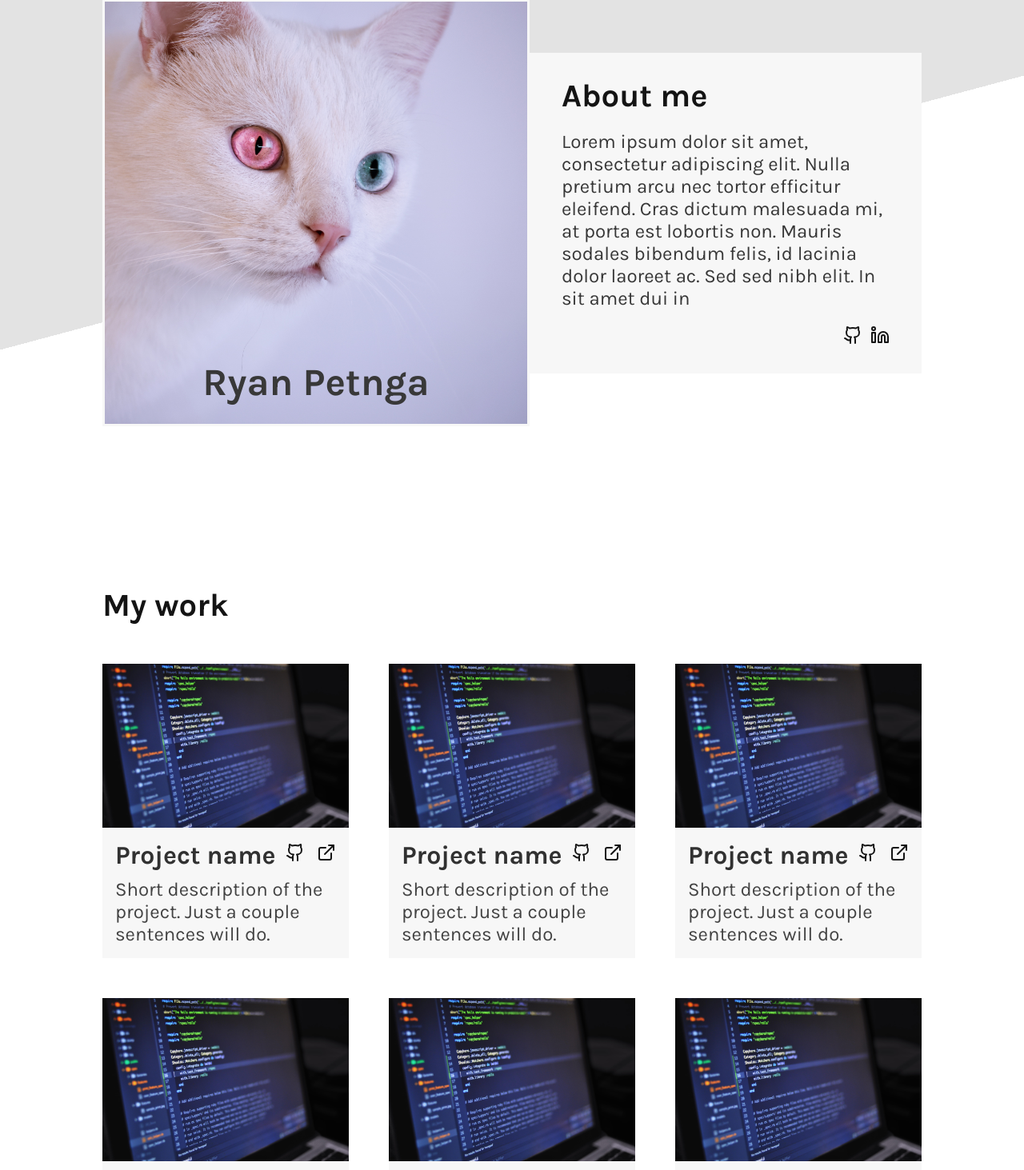
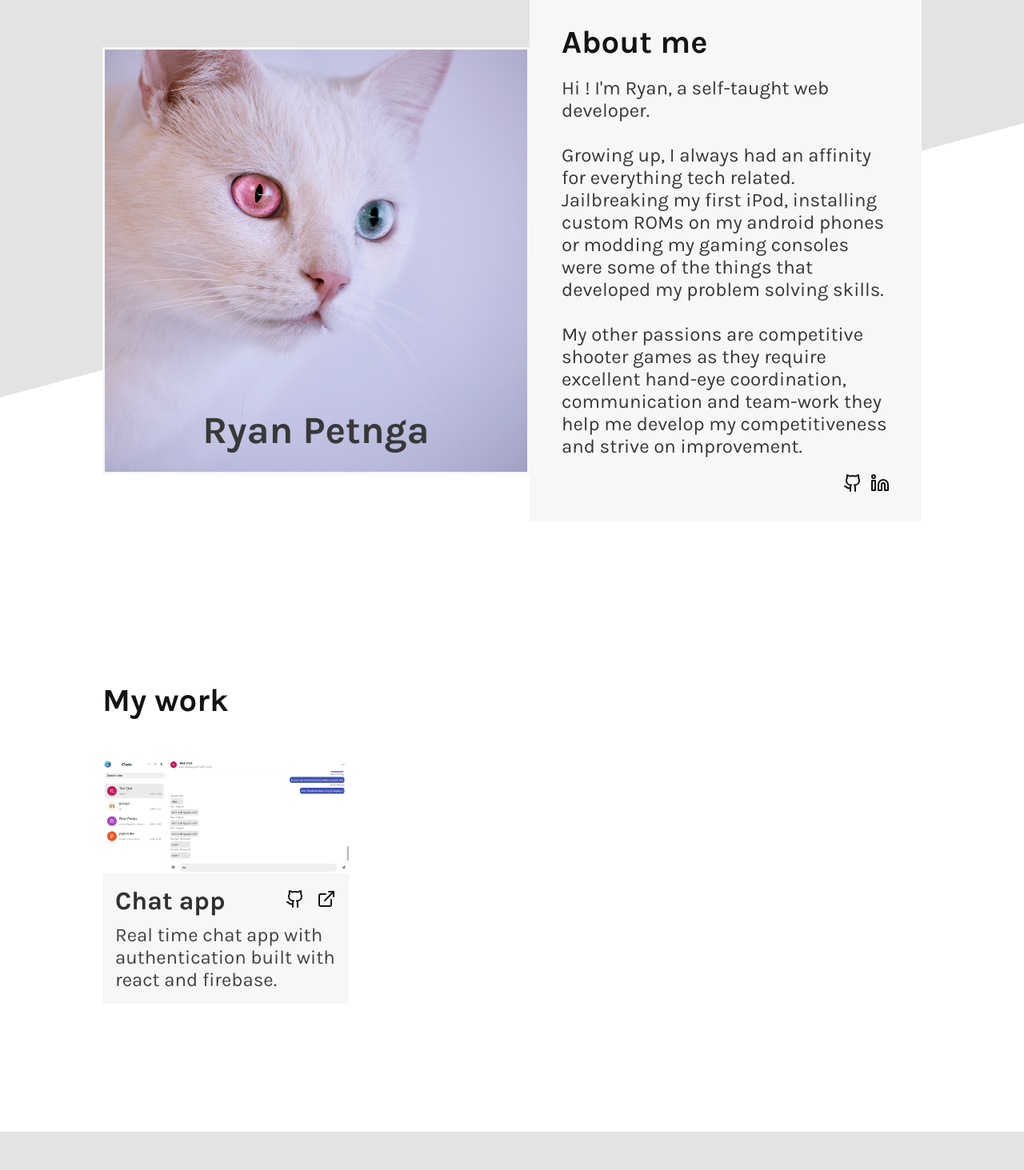
Before and after one commit to ColdBlood237/odin-portfolio, a React (Create React App) app: page / in a window 1280 px wide. Shown: the part 41-1504 px from the top of the page at 80% size. Built offline with nearby package versions, Linux system fonts and the light colour scheme.

Commit message:
Replace the placeholders with personal info

```diff
--- a/src/App.js
+++ b/src/App.js
@@ -3,6 +3,7 @@ import { Github, Linkedin, Mail, Phone } from "lucide-react";
 import whiteCat from "./images/white-cat.jpg";
 import blackCat from "./images/black-cat.jpg";
 import projectPic from "./images/coding.jpg";
+import chatAppPic from "./images/chat-app.png";
 
 function App() {
   return (
@@ -16,10 +17,18 @@ function App() {
           <div className="presentation-text">
             <h2>About me</h2>
             <p>
-              Lorem ipsum dolor sit amet, consectetur adipiscing elit. Nulla
-              pretium arcu nec tortor efficitur eleifend. Cras dictum malesuada
-              mi, at porta est lobortis non. Mauris sodales bibendum felis, id
-              lacinia dolor laoreet ac. Sed sed nibh elit. In sit amet dui in
+              Hi ! I'm Ryan, a self-taught web developer.
+              <br />
+              <br />
+              Growing up, I always had an affinity for everything tech related.
+              Jailbreaking my first iPod, installing custom ROMs on my android
+              phones or modding my gaming consoles were some of the things that
+              developed my problem solving skills.
+              <br />
+              <br />
+              My other passions are competitive shooter games as they require
+              excellent hand-eye coordination, communication and team-work they
+              help me develop my competitiveness and strive on improvement.
             </p>
             <div className="presentation-socials">
               <a
@@ -44,34 +53,10 @@ function App() {
         <h2>My work</h2>
         <div className="projects-container">
           <Project
-            name="Project name"
-            description="Short description of the project. Just a couple sentences will do."
-            imgURL={projectPic}
-          />
-          <Project
-            name="Project name"
-            description="Short description of the project. Just a couple sentences will do."
-            imgURL={projectPic}
-          />
-          <Project
-            name="Project name"
-            description="Short description of the project. Just a couple sentences will do."
-            imgURL={projectPic}
-          />
-          <Project
-            name="Project name"
-            description="Short description of the project. Just a couple sentences will do."
-            imgURL={projectPic}
-          />
-          <Project
-            name="Project name"
-            description="Short description of the project. Just a couple sentences will do."
-            imgURL={projectPic}
-          />
-          <Project
-            name="Project name"
-            description="Short description of the project. Just a couple sentences will do."
-            imgURL={projectPic}
+            name="Chat app"
+            description="Real time chat app with authentication built with react and firebase."
+            imgURL={chatAppPic}
+            liveCodeURL="https://odin-chat-app.vercel.app/"
           />
         </div>
       </main>
```
Also changed, not shown: src/images/chat-app.png (added).
